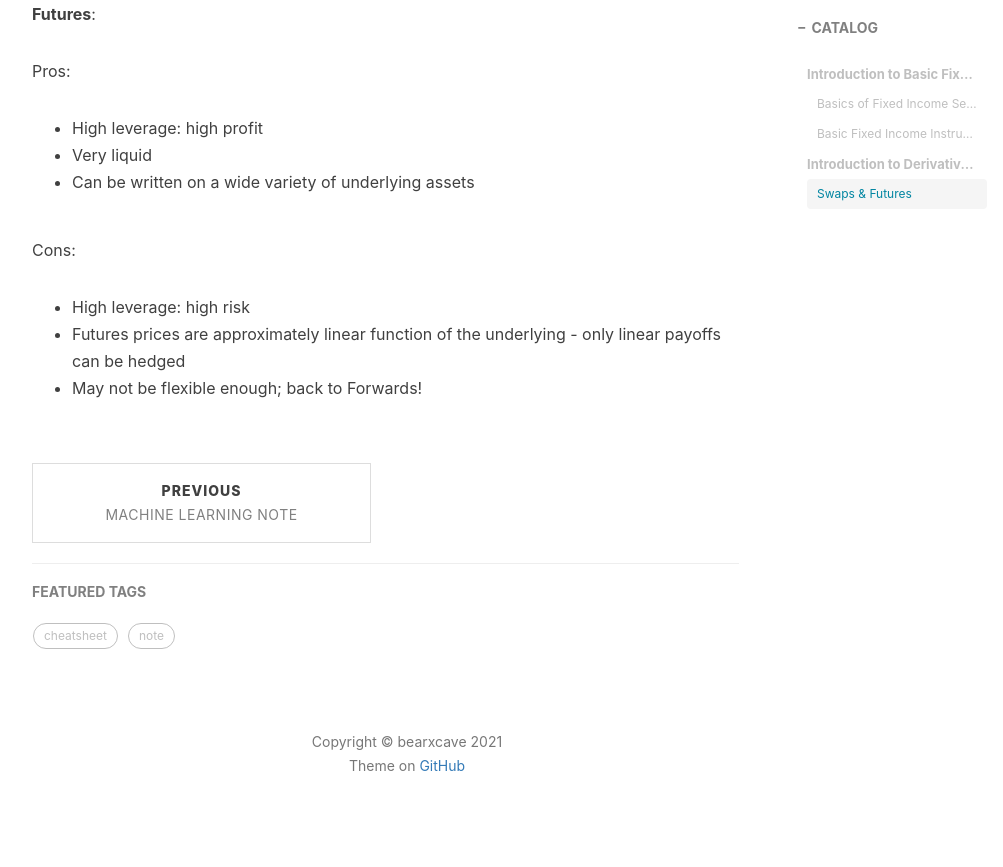
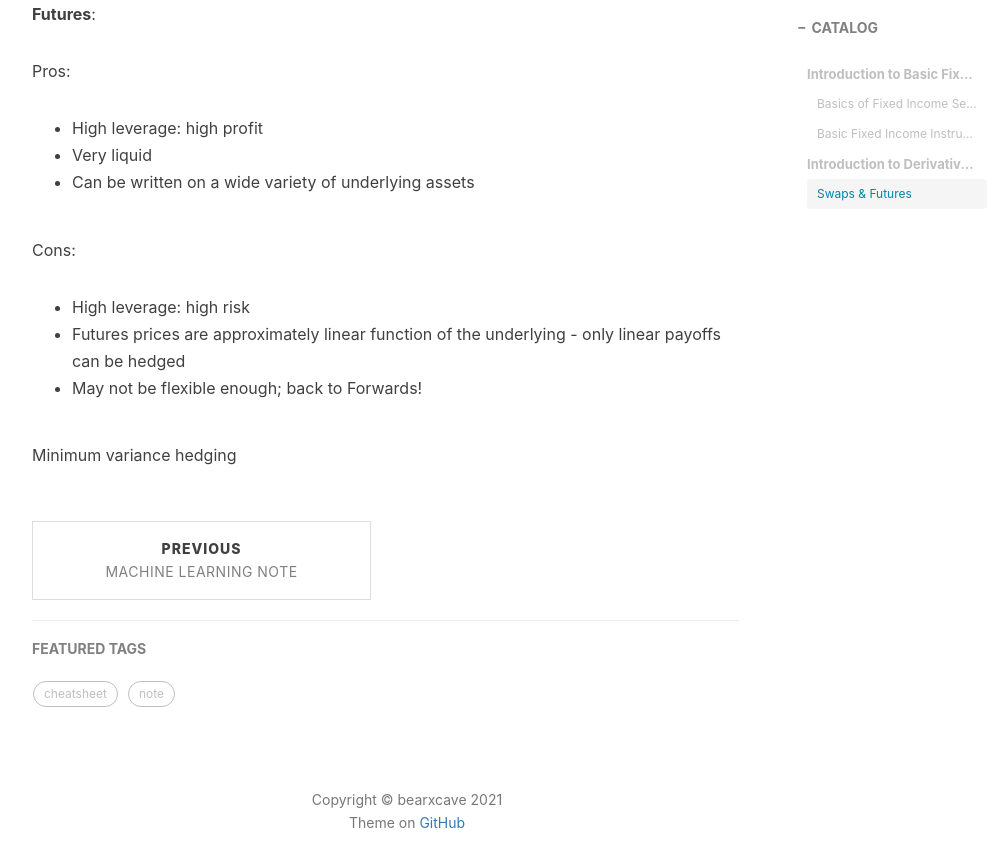
Before and after one commit to Bearxcave/Bearxcave.github.io, a Jekyll site: the page built from _posts/2021-03-12-cheatsheet-FE&RM-I.md, in a window 1280 px wide and 900 px high, scrolled down 1797 px. Shown: the top 867 px of the window, without its empty margins (233-1236 px from the left). Built offline with Jekyll 4.4.1, drawn with Linux system fonts in a browser that asks for light colours; nearby versions of some CDN libraries; formulas are drawn with MathJax 3; comment, search, counter and statistics services are not loaded; before the commit the page ends 2640 px from its top, so only the background shows below that.

Commit message:
Update 2021-03-12-cheatsheet-FE&RM-I.md

```diff
--- a/_posts/2021-03-12-cheatsheet-FE&RM-I.md
+++ b/_posts/2021-03-12-cheatsheet-FE&RM-I.md
@@ -61,3 +61,5 @@ Cons:
 * High leverage: high risk
 * Futures prices are approximately linear function of the underlying - only linear payoffs can be hedged
 * May not be flexible enough; back to Forwards!
+
+Minimum variance hedging
```
